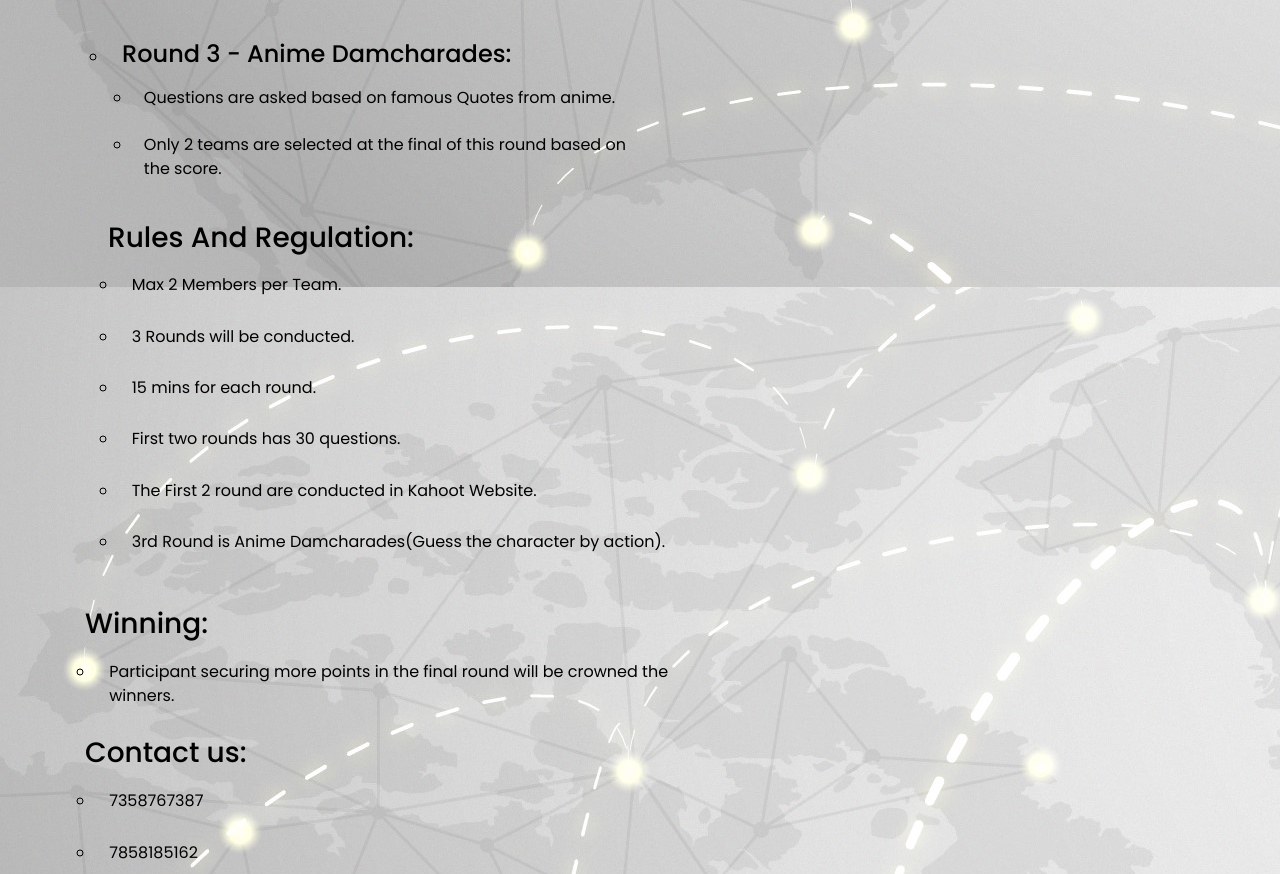
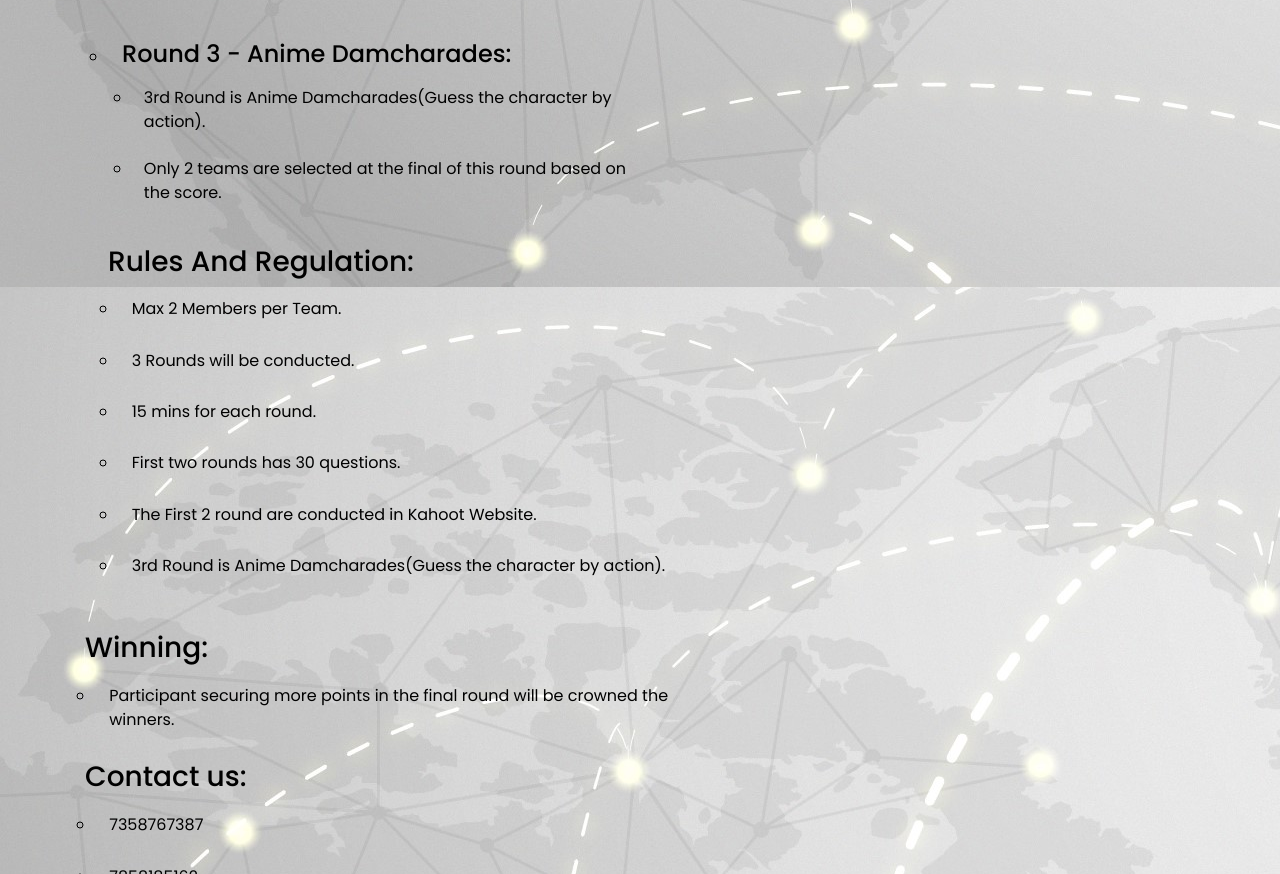
Before and after one commit to AIkings/ARTIMUS_2.0, a plain HTML site: page anime quiz.html in a window 1280 px wide. Shown: the part 1215-2089 px from the top of the page. Drawn offline with Linux system fonts and the light colour scheme.

Commit message:
Update anime quiz.html

```diff
--- a/anime quiz.html
+++ b/anime quiz.html
@@ -123,7 +123,7 @@ https://www.tooplate.com/view/2125-artxibition
                             <li>
                                 <h4>Round 3 - Anime Damcharades:</h4>
                                 <ul>
-                                    <li>Questions are asked based on famous Quotes from anime.</li>
+                                    <li>3rd Round is Anime Damcharades(Guess the character by action).</li>
                                     <li>Only 2 teams are selected at the final of this round based on the score.</li>
                                 </ul>
                             </li>
```
